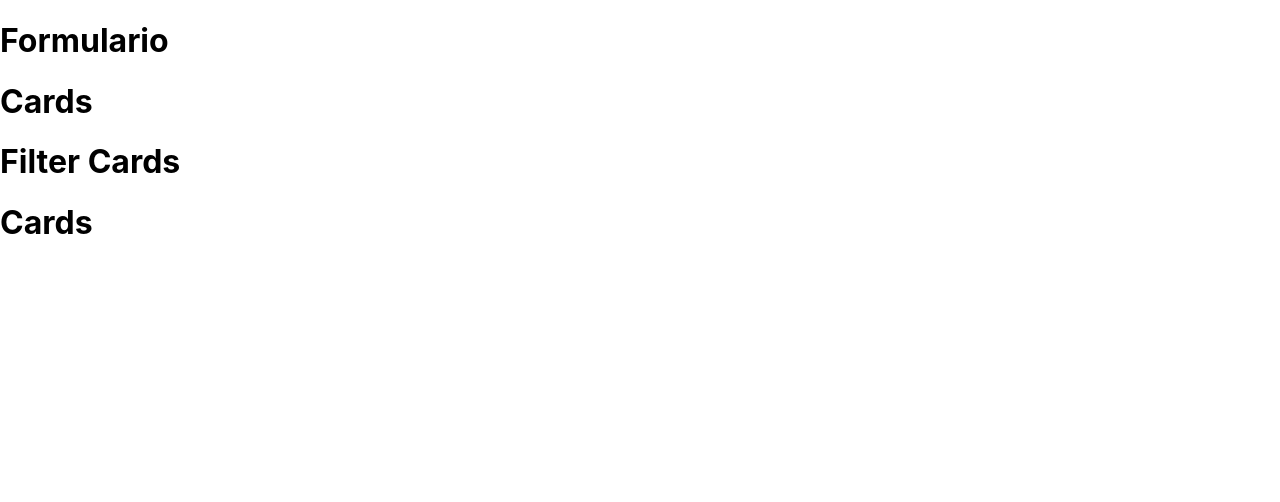
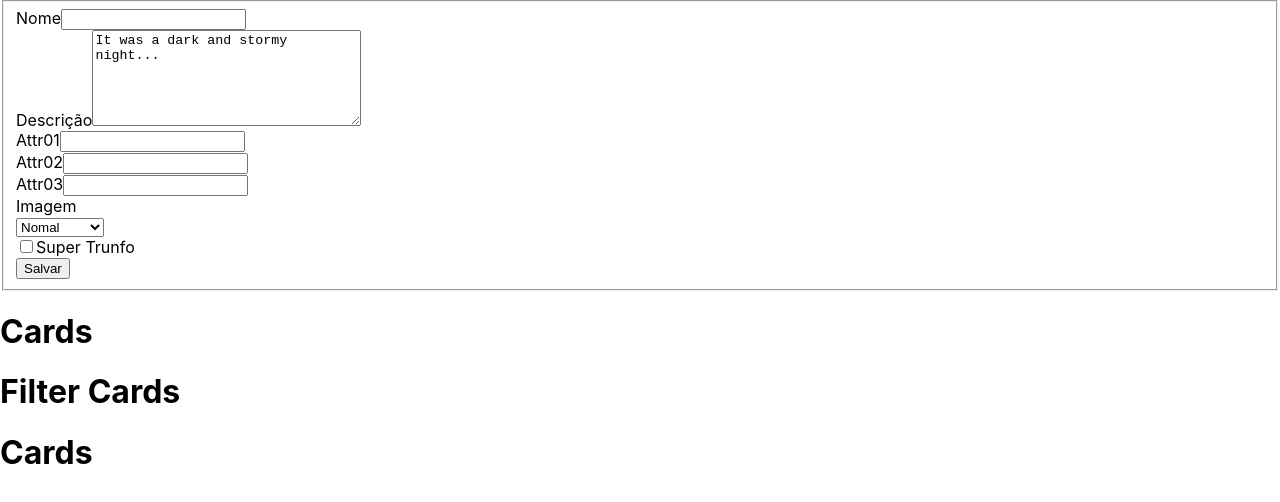
Before and after one commit to tryber/sd-013-a-project-tryunfo-beta, a React (Create React App) app: page / in a window 1280 px wide. Shown: the top 502 px of the page. Built offline with nearby package versions, Linux system fonts and the light colour scheme.

Commit message:
Criando todos os compomnets pra usa no formulario

```diff
--- a/src/App.js
+++ b/src/App.js
@@ -1,7 +1,7 @@
 import React, { Component } from 'react';
-import Card from './components/Card';
-import FilterCards from './components/FilterCards';
-import Form from './components/Form';
+import Card from './pages/Card';
+import FilterCards from './pages/FilterCards';
+import Form from './pages/Form';
 
 class App extends Component {
   constructor(props) {
@@ -28,7 +28,7 @@ class App extends Component {
     return (
       <div className="container-tryunfo">
         <div className="container-preview">
-          <div><Form /></div>
+          <div><Form state={ this.state } /></div>
           <div><Card /></div>
         </div>
         <div className="container-display-card">
--- /dev/null
+++ b/src/components/AttrInput.js
@@ -0,0 +1,20 @@
+import React, { Component } from 'react';
+
+export class AttrInput extends Component {
+  render() {
+    const { index } = this.props;
+    return (
+      <label htmlFor={ `attr${index}-input` }>
+        {`Attr0${index}`}
+        <input
+          data-testid={ `attr${index}-input` }
+          type="number"
+          name={ `attr${index}-input` }
+          id={ `attr${index}-input` }
+        />
+      </label>
+    );
+  }
+}
+
+export default AttrInput;
--- /dev/null
+++ b/src/components/DescriptionInput.js
@@ -0,0 +1,22 @@
+import React, { Component } from 'react';
+
+export class DescriptionInput extends Component {
+  render() {
+    return (
+      <label htmlFor="description-input'">
+        Descrição
+        <textarea
+          data-testid="description-input"
+          id="description-input'"
+          name="story"
+          rows="6"
+          cols="31"
+        >
+          It was a dark and stormy night...
+        </textarea>
+      </label>
+    );
+  }
+}
+
+export default DescriptionInput;
--- a/src/components/Form.js
+++ /dev/null
@@ -1,11 +0,0 @@
-import React, { Component } from 'react';
-
-export class Form extends Component {
-  render() {
-    return (
-      <h1>Formulario</h1>
-    );
-  }
-}
-
-export default Form;
--- /dev/null
+++ b/src/components/ImageInput.js
@@ -0,0 +1,20 @@
+import React, { Component } from 'react';
+
+export class ImageInput extends Component {
+  render() {
+    return (
+      <label htmlFor="image-input">
+        Imagem
+        <input
+          data-testid="image-input"
+          type="image"
+          src=""
+          alt=""
+        />
+
+      </label>
+    );
+  }
+}
+
+export default ImageInput;
--- /dev/null
+++ b/src/components/NameInput.js
@@ -0,0 +1,22 @@
+import React, { Component } from 'react';
+
+export class NameInput extends Component {
+  render() {
+    const { value, onChange } = this.props;
+    return (
+      <label htmlFor="name-input">
+        Nome
+        <input
+          value={ value }
+          onChange={ onChange }
+          data-testid="name-input"
+          type="text"
+          name="name-input"
+          id="name-input"
+        />
+      </label>
+    );
+  }
+}
+
+export default NameInput;
--- /dev/null
+++ b/src/components/RareInput.js
@@ -0,0 +1,17 @@
+import React, { Component } from 'react';
+
+export class RareInput extends Component {
+  render() {
+    return (
+      <label htmlFor="rare-input">
+        <select name="rare-input" id="rare-input" data-testid="rare-input">
+          <option value="normal" select>Nomal</option>
+          <option value="raro">Raro</option>
+          <option value="muito raro">Muito Raro</option>
+        </select>
+      </label>
+    );
+  }
+}
+
+export default RareInput;
--- /dev/null
+++ b/src/components/TrunfoInput.js
@@ -0,0 +1,19 @@
+import React, { Component } from 'react';
+
+export class TrunfoInput extends Component {
+  render() {
+    return (
+      <label htmlFor="trunfo-input">
+        <input
+          data-testid="trunfo-input"
+          type="checkbox"
+          name="trunfo-input"
+          id="trunfo-input"
+        />
+        Super Trunfo
+      </label>
+    );
+  }
+}
+
+export default TrunfoInput;
--- /dev/null
+++ b/src/components/index.js
@@ -0,0 +1,7 @@
+// @index('./*', f => `export { default as ${f.name} } from '${f.path}'`)
+export { default as AttrInput } from './AttrInput';
+export { default as DescriptionInput } from './DescriptionInput';
+export { default as ImageInput } from './ImageInput';
+export { default as NameInput } from './NameInput';
+export { default as RareInput } from './RareInput';
+export { default as TrunfoInput } from './TrunfoInput';
--- /dev/null
+++ b/src/pages/Form.js
@@ -0,0 +1,36 @@
+import React, { Component } from 'react';
+import { AttrInput,
+  DescriptionInput, ImageInput, NameInput, RareInput, TrunfoInput } from '../components';
+
+export class Form extends Component {
+  render() {
+    const { state } = this.props;
+    console.log('state', state);
+    return (
+      <form>
+        <fieldset>
+          <NameInput />
+          <br />
+          <DescriptionInput />
+          <br />
+          <AttrInput index="1" />
+          <br />
+          <AttrInput index="2" />
+          <br />
+          <AttrInput index="3" />
+          <br />
+          <ImageInput />
+          <br />
+          <RareInput />
+          <br />
+          <TrunfoInput />
+          <br />
+          <button type="button" data-testid="save-button">Salvar</button>
+
+        </fieldset>
+      </form>
+    );
+  }
+}
+
+export default Form;
```
Also changed, not shown: src/pages/Card.js (renamed from src/components/Card.js), src/pages/FilterCards.js (renamed from src/components/FilterCards.js).
